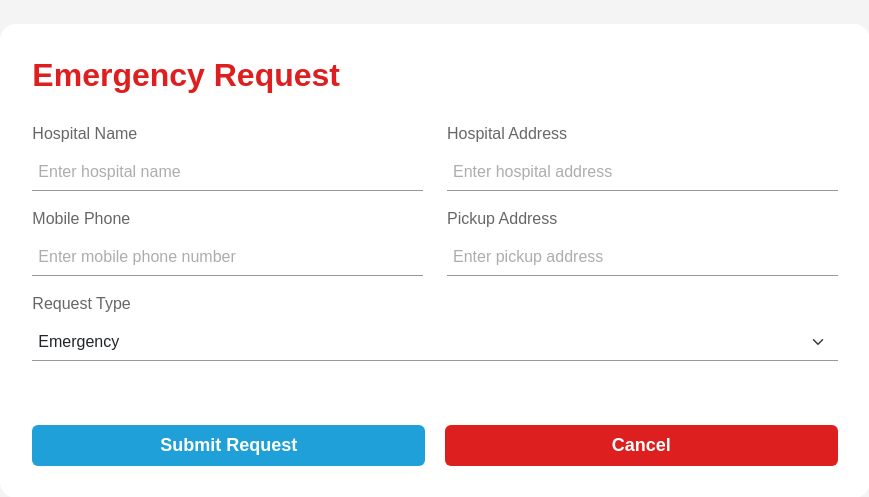
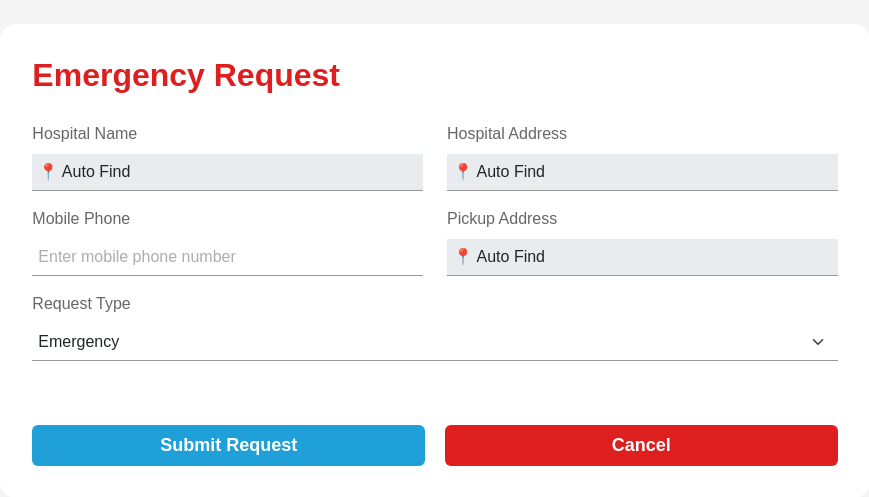
Before and after one commit to noeln123/z, a Flask app: page /emergency_request in a window 1280 px wide. Shown: the part 76-573 px from the top of the page, without its empty margins (205-1074 px from the left). Run offline with Flask 3, Linux system fonts and the light colour scheme; the visitor is signed in with stand-in values (Sample User, id 1); data that the repository does not hold is empty; some libraries are stand-ins or nearby versions.

Commit message:
update EM form

```diff
--- a/app.py
+++ b/app.py
@@ -26,7 +26,7 @@ def create_app():
     # Import các models để Flask-Migrate có thể nhận diện chúng
     with app.app_context():
         from models import User, Profile, Ambulance, Driver, EmergencyRequest, Feedback
-        db.create_all()  # Chỉ chạy lần đầu hoặc sử dụng Flask-Migrate
+        # db.create_all()  # Chỉ chạy lần đầu hoặc sử dụng Flask-Migrate
 
     return app
 
--- a/config.py
+++ b/config.py
@@ -1,4 +1,4 @@
 class Config:
     SECRET_KEY = f'\xa2\xe4(\xb5\xaa#\xd5\x84\x91[~CE%\x1b#Z\xd0\xda\x04<]3\xc0'
-    SQLALCHEMY_DATABASE_URI = 'mysql://root:phong.ndh20091808@localhost:3300/rapidrescue'
+    SQLALCHEMY_DATABASE_URI = 'mysql://root:@localhost:3306/rapidrescue'
     SQLALCHEMY_TRACK_MODIFICATIONS = False
--- a/routers/admin_routes.py
+++ b/routers/admin_routes.py
@@ -182,13 +182,15 @@ def dispatch_control(request_id):
             emergency_request.ambulance_id = ambulance.id
             emergency_request.status = 'Dispatched'
             ambulance.status = 'Unavailable'
-            # Update the ambulance status if necessary
             db.session.commit()
+
             # Emit sự kiện 'status_update' tới phòng tương ứng
             room = f'emergency_{emergency_request.id}'
             print(f"admin update {room}")
             socketio.emit('status_update', {'status': emergency_request.status}, room=room)
+
             flash('Ambulance has been assigned.', 'success')
+
             return redirect(url_for('admin.admin_dashboard'))
     return render_template('dispatch_control.html', emergency_request=emergency_request, ambulances=ambulances)
 
--- a/routers/user_routes.py
+++ b/routers/user_routes.py
@@ -96,7 +96,17 @@ def emergency_request():
         flash('You have having an Emergency Request.', 'warning')
         return redirect(url_for('user.track_emergency', emergency_id=existing_em.id))
 
+    if current_user.profile:
+        form.user_phone.data = current_user.profile.phone_number
+        form.pickup_address.data = current_user.profile.address
+
     if form.validate_on_submit():
+        # If Javascript not correctly
+        if form.request_type.data == 'Emergency':
+            form.hospital_name.data = "Auto Find"
+            form.hospital_address.data = "Auto Find"
+            form.pickup_address.data = "Auto Find"
+
         request = EmergencyRequest(
             hospital_name=form.hospital_name.data,
             hospital_address=form.hospital_address.data,
--- a/static/js/track_emergency.js
+++ b/static/js/track_emergency.js
@@ -146,7 +146,7 @@ document.addEventListener('DOMContentLoaded', () => {
                 profile: 'car'
             }),
             lineOptions: {
-                styles: [{ color: 'red', opacity: 0.8, weight: 4, className: 'blinking-route' }]
+                styles: [{ color: 'red', opacity: 1, weight: 5, className: 'blinking-route' }]
             },
             createMarker: function() { return null; },
             addWaypoints: false,
--- a/templates/admin_dashboard.html
+++ b/templates/admin_dashboard.html
@@ -120,7 +120,7 @@
                                     {% if request.status == "Pending" %}
                                         <button type="submit" class="btn btn-sm btn-success">Dispatch</button>
                                     {% else %}
-                                        <button type="submit" class="btn btn-sm btn-success" disabled>Dispatch</button>
+                                        <button type="submit" class="btn btn-sm btn-success" disabled>Dispatched</button>
                                     {% endif %}
                                 </form>
                             </td>
--- a/templates/emergency_request.html
+++ b/templates/emergency_request.html
@@ -7,6 +7,33 @@
 {% endblock %}
 
 {% block content %}
+<style>
+    .readonly-field {
+        background-color: #e9ecef; /* Màu nền khi readonly */
+        cursor: not-allowed;       /* Con trỏ khi readonly */
+        pointer-events: none;
+        transition: background-color 0.4s ease, color 0.4s ease, border-color 0.4s ease;
+    }
+
+    .editable-field {
+        background-color: #ffffff; /* Màu nền khi có thể chỉnh sửa */
+        cursor: text;              /* Con trỏ khi có thể chỉnh sửa */
+        pointer-events: auto;
+        transition: background-color 0.4s ease, color 0.4s ease, border-color 0.4s ease;
+    }
+    input, select {
+        border: 1px solid #ced4da;
+        padding: 0.375rem 0.75rem;
+        border-radius: 0.25rem;
+        transition: background-color 0.4s ease, color 0.4s ease, border-color 0.4s ease;
+    }
+    /* Thêm hiệu ứng khi focus vào các trường */
+    input:focus, select:focus {
+        border-color: #80bdff;
+        outline: 0;
+        box-shadow: 0 0 0 0.2rem rgba(0,123,255,.25);
+    }
+</style>
 <div class="row justify-content-center mt-5">
     <div class="col-md-8 er-main">
         <h2 class="er-title">Emergency Request</h2>
@@ -14,14 +41,14 @@
             {{ form.hidden_tag() }}
             <div class="form-group col-md-6">
                 {{ form.hospital_name.label(class="form-label") }}
-                {{ form.hospital_name(class="form-control", placeholder="Enter hospital name") }}
+                {{ form.hospital_name(class="form-control", placeholder="Enter hospital name",id="hospital_name") }}
                 {% for error in form.hospital_name.errors %}
                     <div class="text-danger">{{ error }}</div>
                 {% endfor %}
             </div>
             <div class="form-group col-md-6">
                 {{ form.hospital_address.label(class="form-label") }}
-                {{ form.hospital_address(class="form-control", placeholder="Enter hospital address") }}
+                {{ form.hospital_address(class="form-control", placeholder="Enter hospital address", id="hospital_address") }}
                 {% for error in form.hospital_address.errors %}
                     <div class="text-danger">{{ error }}</div>
                 {% endfor %}
@@ -35,14 +62,14 @@
             </div>
             <div class="form-group col-md-6">
                 {{ form.pickup_address.label(class="form-label") }}
-                {{ form.pickup_address(class="form-control", placeholder="Enter pickup address") }}
+                {{ form.pickup_address(class="form-control", placeholder="Enter pickup address", id="pickup_address") }}
                 {% for error in form.pickup_address.errors %}
                     <div class="text-danger">{{ error }}</div>
                 {% endfor %}
             </div>
             <div class="form-group">
                 {{ form.request_type.label(class="form-label") }}
-                {{ form.request_type(class="form-select") }}
+                {{ form.request_type(class="form-select", id="request_type") }}
                 {% for error in form.request_type.errors %}
                     <div class="text-danger">{{ error }}</div>
                 {% endfor %}
@@ -53,5 +80,50 @@
             </div>
         </form>
     </div>
+
+    <script src="https://code.jquery.com/jquery-3.6.0.min.js"></script>
+    <script type="text/javascript">
+        $(document).ready(function() {
+            function toggleFields() {
+                var requestType = $('#request_type').val();
+                if (requestType === 'Emergency') {
+                    // Đặt các trường thành readonly và thay đổi màu nền
+                    setReadonly($('#hospital_name'), true, '📍 Auto Find');
+                    setReadonly($('#hospital_address'), true, '📍 Auto Find');
+                    setReadonly($('#pickup_address'), true, '📍 Auto Find');
+                } else {
+                    // Đặt các trường trở lại editable và xóa giá trị
+                    setReadonly($('#hospital_name'), false, '');
+                    setReadonly($('#hospital_address'), false, '');
+                    setReadonly($('#pickup_address'), false, '');
+                }
+            }
+
+            function setReadonly(element, isReadonly, value) {
+                element.prop('readonly', isReadonly);
+                element.val(value);
+                if (isReadonly) {
+                    element.removeClass('editable-field').addClass('readonly-field');
+                } else {
+                    element.removeClass('readonly-field').addClass('editable-field');
+                }
+            }
+
+            // Hàm ngăn chặn sự kiện click
+            function preventClick(event) {
+                event.preventDefault();
+                event.stopPropagation();
+            }
+
+            // Thiết lập trạng thái ban đầu khi tải trang
+            toggleFields();
+
+            // Gắn sự kiện thay đổi vào trường request_type
+            $('#request_type').change(function() {
+                toggleFields();
+            });
+        });
+    </script>
+
 </div>
 {% endblock %}
--- a/templates/emt_dashboard.html
+++ b/templates/emt_dashboard.html
@@ -72,7 +72,7 @@
                                 <button class="btn btn-info">Join EM</button>
                             </form>
                         {% else %}
-                            <button class="btn btn-info disabled">Already join</button>
+                            <button class="btn btn-info disabled">Join EM</button>
                         {% endif %}
                     {% endif %}
                 </td>
@@ -89,7 +89,7 @@
     <script>
         document.addEventListener('DOMContentLoaded', () => {
             const emergencyId = document.getElementById('emergency_id').value;
-            const joined = document.getElementById('joined').value
+            const joined = document.getElementById('joined').value;
             if (joined !== "False") {
                 if (navigator.geolocation) {
                     navigator.geolocation.watchPosition((position) => {
--- a/templates/track_emergency.html
+++ b/templates/track_emergency.html
@@ -16,7 +16,7 @@
             opacity: 1;
         }
         50% {
-            opacity: 0.7;
+            opacity: 0.6;
         }
         100% {
             opacity: 1;
```
Also changed, not shown: templates/profile.html (+7 -2 lines), 1 other file.
